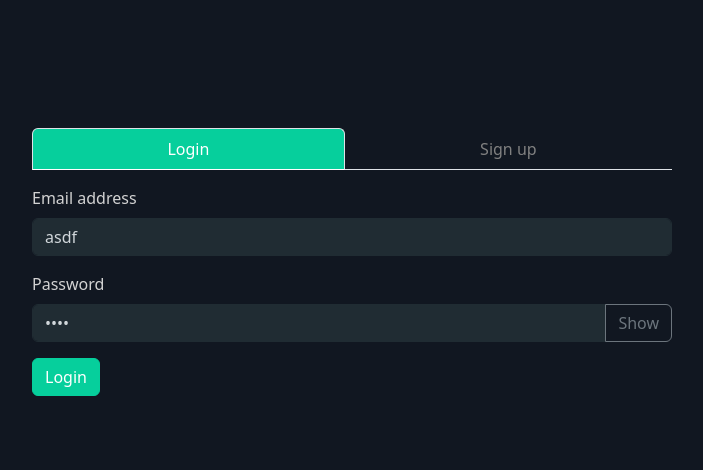
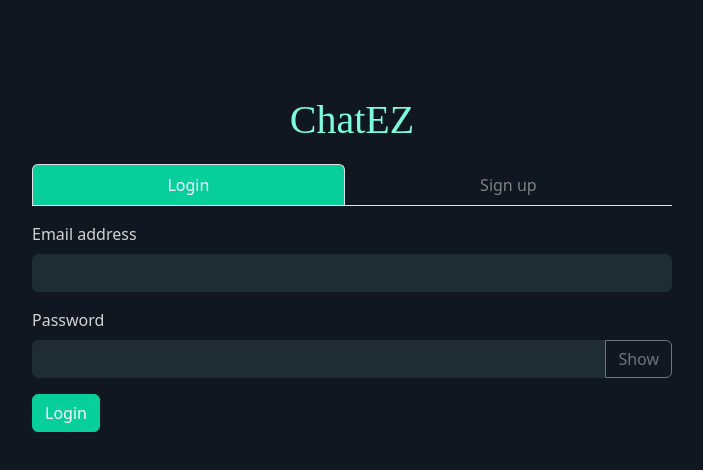
Before and after one commit to shubhamgavatade24/chatapp2.0, a React (Create React App) app in the folder frontend/: page / in a window 1280 px wide. Shown: the top 470 px of the page, without its empty margins (288-991 px from the left). Built offline with nearby package versions, Linux system fonts and the light colour scheme.

Commit message:
modal fix

```diff
--- a/frontend/src/components/Login.js
+++ b/frontend/src/components/Login.js
@@ -10,8 +10,8 @@ import Cookies from "js-cookie";
 
 import { Navigate } from "react-router-dom";
 const Login = () => {
-  const [email, setEmail] = useState("asdf");
-  const [password, setPassword] = useState("asdf");
+  const [email, setEmail] = useState("");
+  const [password, setPassword] = useState("");
   const [showPass, setShowPass] = useState(false);
 
   const [error, errorShow] = useState(false);
--- a/frontend/src/components/modal/Modal.js
+++ b/frontend/src/components/modal/Modal.js
@@ -1,6 +1,15 @@
+import { useEffect, useState } from "react";
 import classes from "./Modal.module.css";
 
 const Modal = (props) => {
+  const [width, setWidth] = useState(window.innerWidth);
+  const leftpos = {};
+  if (width > 768) {
+    leftpos.left = "25%";
+  } else {
+    leftpos.left = "" + (width - 370) / 2 + "px";
+  }
+
   return (
     <>
       <div
@@ -11,7 +20,7 @@ const Modal = (props) => {
 
       <div
         className={classes.modal}
-        style={{ display: props.show ? "block" : "none" }}
+        style={{ display: props.show ? "block" : "none", ...leftpos }}
       >
         {props.children}
       </div>
--- a/frontend/src/components/modal/Modal.module.css
+++ b/frontend/src/components/modal/Modal.module.css
@@ -11,9 +11,10 @@
 .modal {
   position: fixed;
   z-index: 500;
-  background-color: white;
+
   width: 50%;
-  left: 25%;
-  top: 8%;
+  min-width: 370px;
+  top: 10%;
+
   border-radius: 10px;
 }
--- a/frontend/src/pages/Chats.js
+++ b/frontend/src/pages/Chats.js
@@ -13,17 +13,6 @@ const Chats = () => {
   const fullwidth = {
     width: "100%",
   };
-
-  function windowSizeChangeHandler() {
-    setWidth(window.innerWidth);
-    console.log(width);
-  }
-  useEffect(() => {
-    window.addEventListener("resize", windowSizeChangeHandler);
-    return () => {
-      window.removeEventListener("resize", windowSizeChangeHandler);
-    };
-  }, []);
 
   return (
     <ErrorBoundary fallback={<p>⚠️Something went wrong</p>}>
--- a/frontend/src/pages/Home.js
+++ b/frontend/src/pages/Home.js
@@ -6,6 +6,7 @@ import Signup from "../components/Signup";
 const Home = () => {
   return (
     <div className={classes.container}>
+      <h1 className={classes.appTitle}>ChatEZ</h1>
       <Tabs defaultActiveKey="Login" id="Home-page" className="mb-3" fill>
         <Tab eventKey="Login" title="Login">
           <Login />
--- a/frontend/src/pages/Home.module.css
+++ b/frontend/src/pages/Home.module.css
@@ -2,9 +2,19 @@
   height: 50%;
   width: 50%;
   margin: auto;
-  padding-top: 10%;
+  padding-top: 12svh;
+  min-width: 275px;
   /* height: 50%; */
   /* display: flex;
   justify-content: center;
   align-items: center; */
 }
+
+.appTitle {
+  font-family: cursive;
+  color: rgb(125, 252, 221);
+  display: flex;
+  align-items: center;
+  justify-content: center;
+  padding-bottom: 12px;
+}
```
